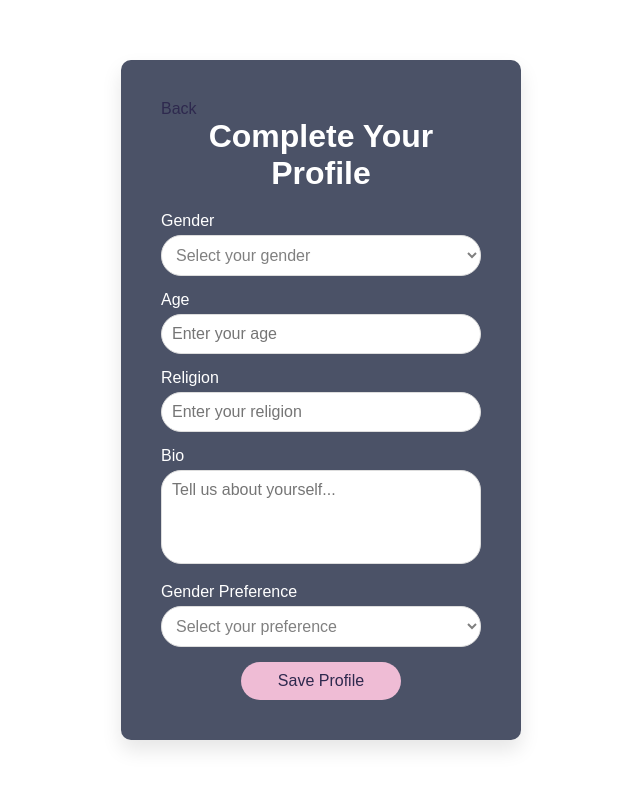
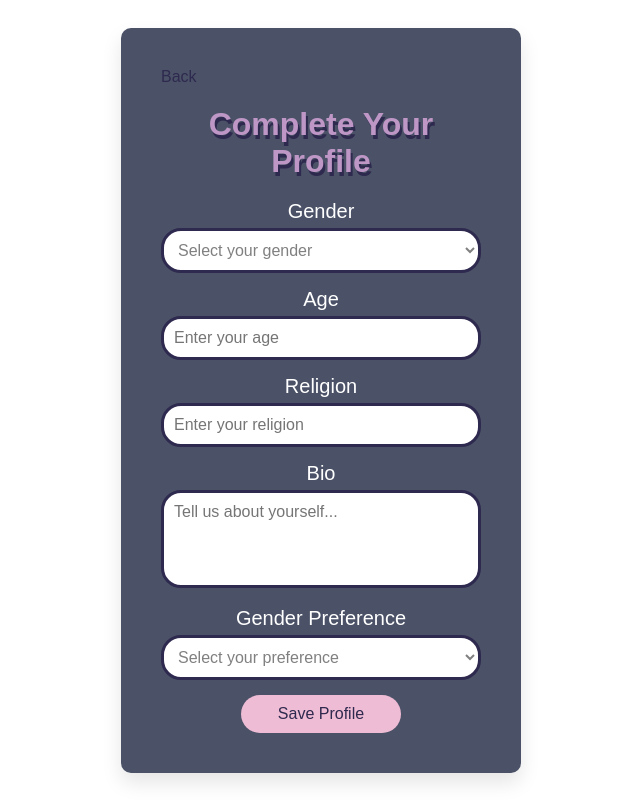
Before and after one commit to AdamWittmann/DatingApp, a Flask app: page /profileSettings in a window 1280 px wide. Shown: the whole page, without its empty margins (319-959 px from the left). Run offline with Flask 3, Linux system fonts and the light colour scheme.

Commit message:
profile settings css update

```diff
--- a/project/static/css/profileSettings.css
+++ b/project/static/css/profileSettings.css
@@ -42,17 +42,21 @@ body {
 /* Form Header */
 .form-container h1 {
     font-size: 2rem;
-    color: #ffffff;
+    color: #BE97C6;
     margin-bottom: 20px;
+    text-shadow: 2px 4px #2E294E;
+    margin-top: 20px;
+    text-align: center;
+
 }
 
 /* Labels */
 .form-container label {
     display: block;
-    font-size: 1rem;
+    font-size: 20px;
     color: #ffffff;
     margin-bottom: 5px;
-    text-align: left;
+    text-align: center;
 }
 
 /* Input Fields */
@@ -65,7 +69,7 @@ body {
     margin-bottom: 15px;
     font-size: 1rem;
     color: grey;
-    border: 1px solid #ddd;
+    border: 3px solid #2E294E;
     border-radius: 20px;
 }
 
```
